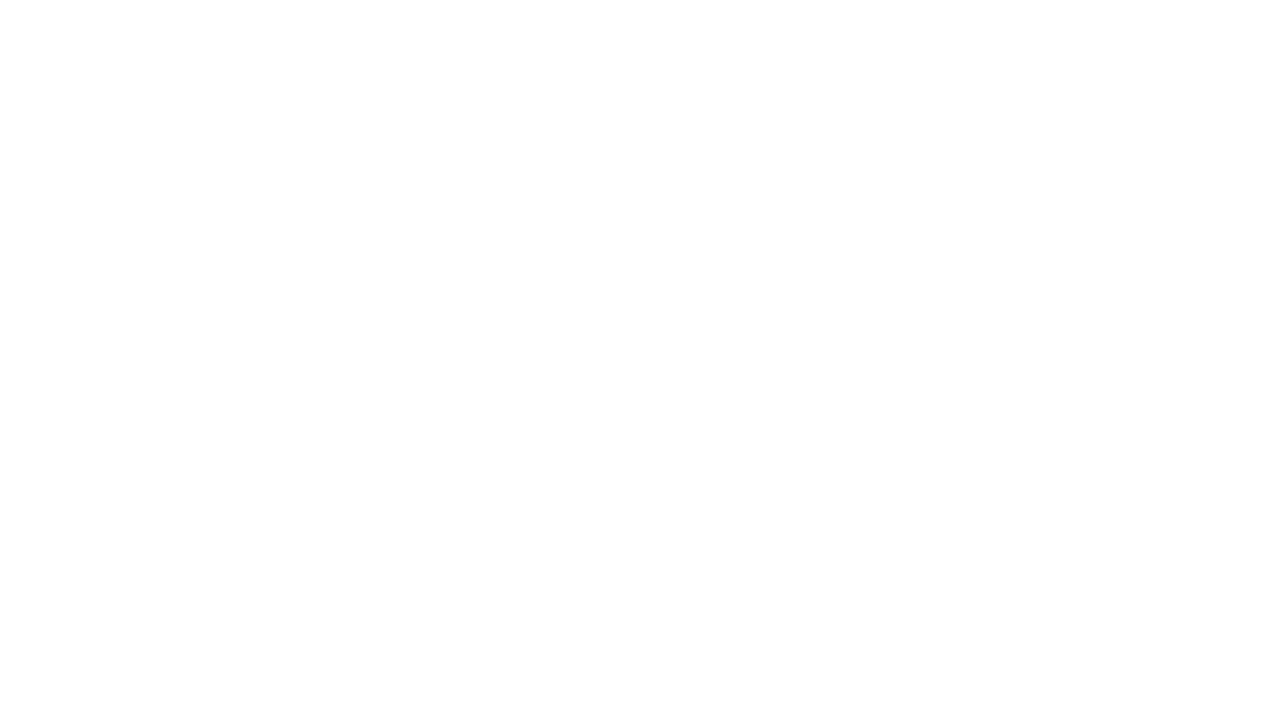
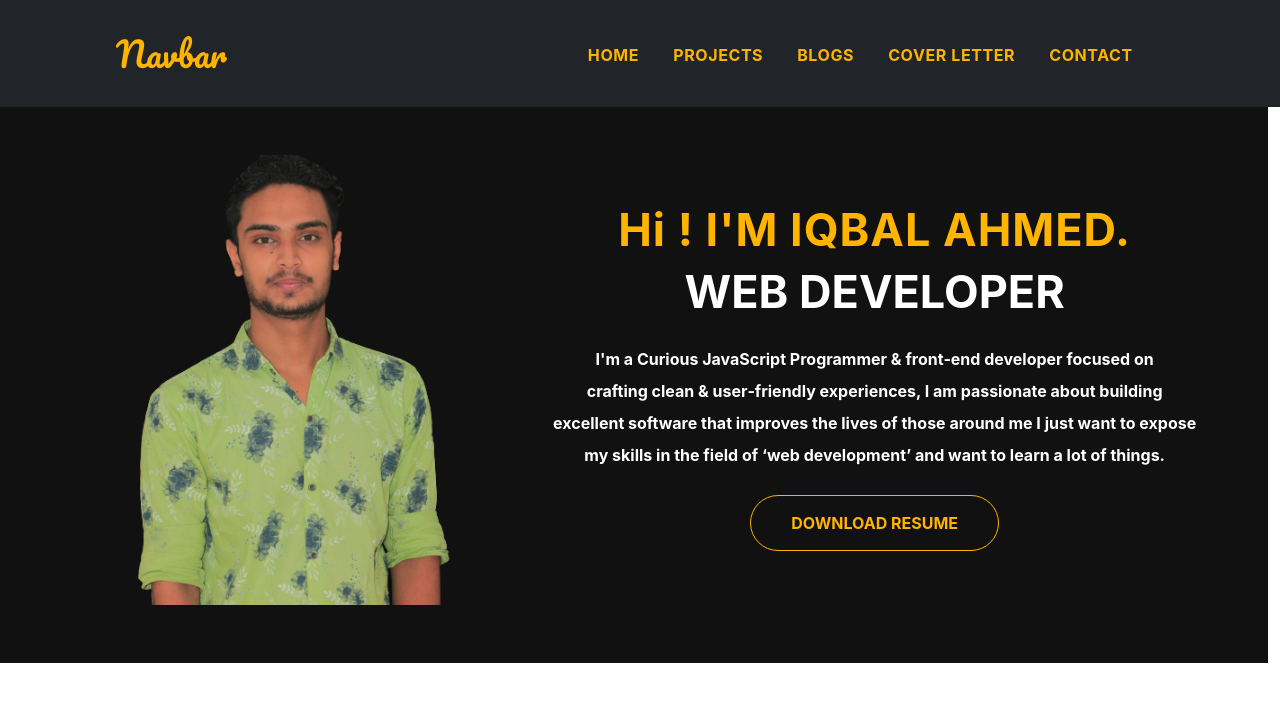
Before and after one commit to iqbal9865/PORTFOLIO, a React (Create React App) app: page / in a window 1280 px wide. Shown: the top 702 px of the page. Built offline with nearby package versions, Linux system fonts and the light colour scheme.

Commit message:
home page

```diff
--- a/public/index.html
+++ b/public/index.html
@@ -40,5 +40,6 @@
       To begin the development, run `npm start` or `yarn start`.
       To create a production bundle, use `npm run build` or `yarn build`.
     -->
+    <script src="https://cdn.jsdelivr.net/npm/bootstrap@5.0.0-beta3/dist/js/bootstrap.bundle.min.js" integrity="sha384-JEW9xMcG8R+pH31jmWH6WWP0WintQrMb4s7ZOdauHnUtxwoG2vI5DkLtS3qm9Ekf" crossorigin="anonymous"></script>
   </body>
 </html>
--- a/src/components/Blogs/Blogs.js
+++ b/src/components/Blogs/Blogs.js
@@ -1,9 +1,10 @@
 import React from 'react';
+import Navbar from '../Shared/Navbar/Navbar';
 
 const Blogs = () => {
     return (
         <div>
-
+            <Navbar/>
         </div>
     );
 };
--- a/src/components/Contact/Contact.js
+++ b/src/components/Contact/Contact.js
@@ -1,9 +1,10 @@
 import React from 'react';
+import Navbar from '../Shared/Navbar/Navbar';
 
 const Contact = () => {
     return (
         <div>
-
+            <Navbar/>
         </div>
     );
 };
--- a/src/components/CoverLetter/CoverLetter.js
+++ b/src/components/CoverLetter/CoverLetter.js
@@ -1,9 +1,10 @@
 import React from 'react';
+import Navbar from '../Shared/Navbar/Navbar';
 
 const CoverLetter = () => {
     return (
         <div>
-
+            <Navbar/>
         </div>
     );
 };
--- /dev/null
+++ b/src/components/Home/Header.css
@@ -0,0 +1,32 @@
+@import url('https://fonts.googleapis.com/css2?family=Pacifico&display=swap');
+.row{
+    background-color: #111;
+    color:white
+}
+
+.description h1{
+    font-weight: 700;
+    font-size: 45px!important;
+}
+.about button{
+   color: #ffb400;
+   border:1px solid #ffb400;
+   font-weight:700;
+   padding:15px 40px;
+   border-radius:2em;
+   background-color:#111;
+}
+.about button:hover{
+    background-color: #ffb400;
+    color: black;
+    border: 1px solid black;
+}
+.image{
+    max-width:450px;
+    width: 100%;
+    height: auto
+}
+.text{
+    line-height: 2rem;
+    text-align: justify;
+}
--- /dev/null
+++ b/src/components/Home/Header.js
@@ -0,0 +1,30 @@
+import React from 'react';
+import './Header.css'
+import iqbal1 from '../../Images/Iqbal1.png'
+import iqbal2 from '../../Images/Iqbal2.png'
+const Header = () => {
+    return (
+        <div className='row p-5 w-100'>
+            <div className='col-md-5 col-sm-12 image-section'>
+               <img className='image-fluid image' src={iqbal1} alt=""/>
+            </div>
+            <div className='col-md-7 col-sm-12 description py-5'>
+               <div>
+                    <h1 style={{color: '#ffb400',letterSpacing:'1px'}}> Hi !  I'M IQBAL AHMED.</h1>
+                    <h1>WEB DEVELOPER</h1>
+               </div>
+               <div className="about py-3">
+                   <strong className='text'>
+                   I'm a Curious JavaScript Programmer & front‑end developer  focused on  <br/> crafting clean  & user‑friendly experiences, I am  passionate about building  <br/> excellent  software that improves the lives of those around me
+                   I just  want to expose  <br/> my skills in the field of ‘web development’ and want to learn a lot of things.
+                   </strong>
+                   <br/> <br/>
+                   <button className='button'>DOWNLOAD RESUME</button>
+               </div>
+
+            </div>
+        </div>
+    );
+};
+
+export default Header;
--- a/src/components/Home/Home.js
+++ b/src/components/Home/Home.js
@@ -1,9 +1,11 @@
 import React from 'react';
-
+import Navbar from '../Shared/Navbar/Navbar';
+import Header from './Header'
 const Home = () => {
     return (
         <div>
-
+            <Navbar />
+            <Header />
         </div>
     );
 };
--- a/src/components/Projects/Projects.js
+++ b/src/components/Projects/Projects.js
@@ -1,9 +1,9 @@
 import React from 'react';
-
+import Navbar from '../Shared/Navbar/Navbar';
 const Projects = () => {
     return (
         <div>
-
+            <Navbar />
         </div>
     );
 };
--- /dev/null
+++ b/src/components/Shared/Navbar/Navbar.css
@@ -0,0 +1,36 @@
+@import url('https://fonts.googleapis.com/css2?family=Roboto+Condensed:ital,wght@0,300;0,400;0,700;1,700&display=swap');
+@import url('https://fonts.googleapis.com/css2?family=Pacifico&display=swap');
+body{
+    font-weight: 'Roboto Condensed' sans-serif;
+}
+.logo{
+    /* width: 18.25rem; */
+    font-family: 'Pacifico', cursive;
+    font-size: 34px;
+}
+.navi{
+    padding : 15px;
+}
+nav .nav-link{
+    font-weight: 700;
+    letter-spacing: 0.6px;
+    color: #ffb400!important;
+    padding: 8px 17px!important;
+    border-top: 0.1875rem solid #212529;
+
+}
+/* nav .nav-link:hover{
+    text-decoration: underline;
+} */
+nav ul li {
+    text-transform: uppercase;
+
+}
+.logo{
+    color: #ffb400!important;
+}
+  .nav-link.active,
+  .nav-link:focus{
+    border-top: 0.1875rem solid #ffb400!important;
+
+}
--- a/src/components/Shared/Navbar/Navbar.js
+++ b/src/components/Shared/Navbar/Navbar.js
@@ -1,10 +1,40 @@
 import React from 'react';
-
+import { Link } from 'react-router-dom';
+import './Navbar.css'
 const Navbar = () => {
     return (
-        <div>
+        <nav className="navbar navbar-expand-lg navbar-dark bg-dark">
+    {/* <div className="container"> */}
 
+        <div className="navi container-fluid w-100">
+          <a className="navbar-brand logo w-25" href="#">Navbar</a>
+          <button className="navbar-toggler" type="button" data-bs-toggle="collapse" data-bs-target="#navbarSupportedContent" aria-controls="navbarSupportedContent" aria-expanded="false" aria-label="Toggle navigation">
+            <span className="navbar-toggler-icon"></span>
+          </button>
+          <div className="collapse navbar-collapse" id="navbarSupportedContent">
+            <ul className="navbar-nav m-auto w-75 d-flex justify-content-end">
+              <li className="nav-item">
+                <Link className='nav-link' to='/'>Home</Link>
+              </li>
+              <li className="nav-item">
+                <Link className="nav-link" to='/projects'>Projects</Link>
+              </li>
+              <li className="nav-item">
+                <Link className="nav-link" to='/blogs'>Blogs</Link>
+              </li>
+              <li className="nav-item">
+                <Link className="nav-link" to='/coverLetter'>Cover Letter</Link>
+              </li>
+              <li className="nav-item">
+                <Link className="nav-link" to='/contact'>Contact</Link>
+              </li>
+
+            </ul>
+
+          </div>
         </div>
+    {/* </div> */}
+      </nav>
     );
 };
 
```
Also changed, not shown: src/Images/Iqbal1.png (added), src/Images/Iqbal2.png (added).
